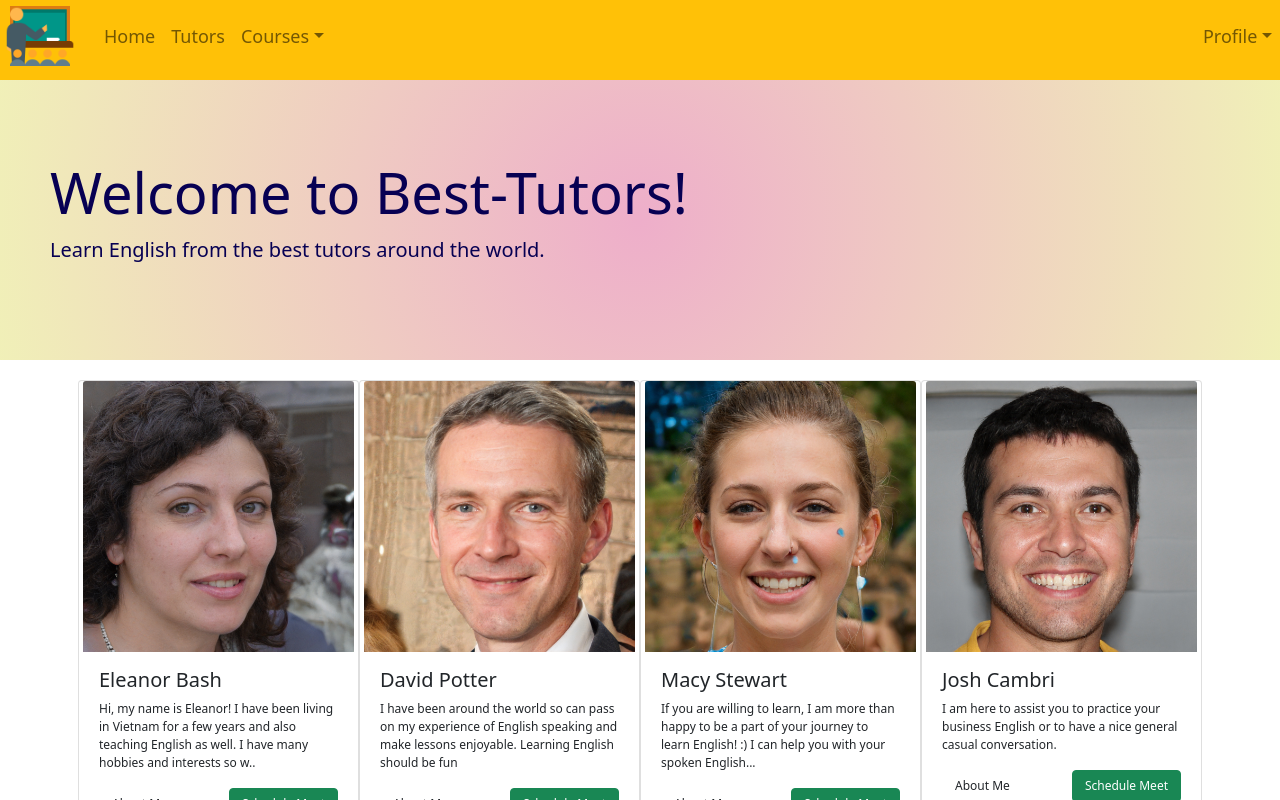
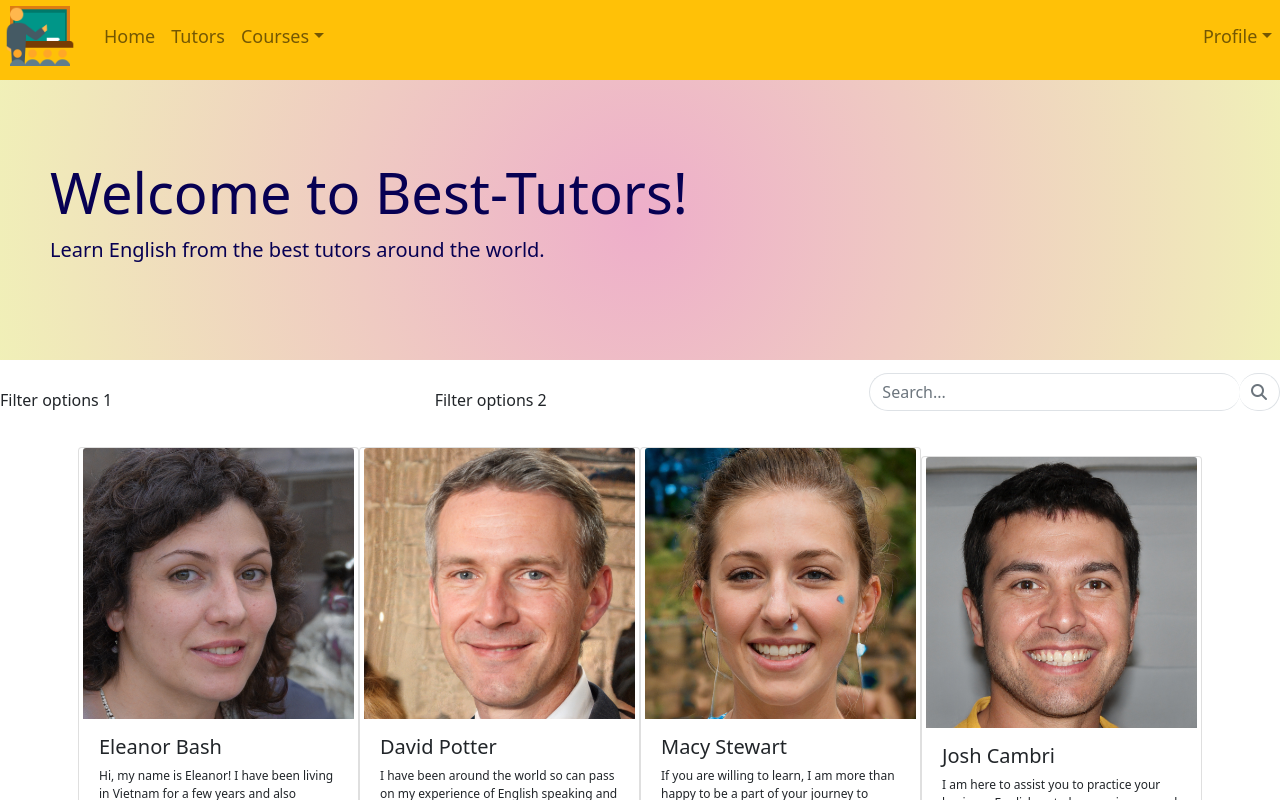
Before and after one commit to ziyaddhuka/tutoring-website, a React (Create React App) app: page / in a window 1280 px wide. Shown: the top 800 px of the page. Built offline with nearby package versions, Linux system fonts and the light colour scheme.

Commit message:
Search component skeleton

```diff
--- a/src/App.js
+++ b/src/App.js
@@ -4,12 +4,14 @@ import Footer from './components/Footer';
 import Header from './components/header';
 import CardsLayout from './components/CardsLayout';
 import JumbotronBanner from './components/JumbotronBanner';
+import Search from './components/Search';
 // import TutorsFilter from './components/TutorsFilter';
 function App() {
   return (
   <div>
       <Header/>
       <JumbotronBanner/>
+      <Search/>
       <CardsLayout/>
       <Footer/>
   </div>
--- /dev/null
+++ b/src/components/Search.js
@@ -0,0 +1,32 @@
+import React, { Component } from 'react';
+import './search.css';
+
+class Search extends Component {
+    state = {  }
+    render() {
+        return (
+            <div class="container-search">
+                <div class="row">
+                    <div class="col-sm align-middle">
+                        Filter options 1
+                    </div>
+                    <div class="col-sm align-middle">
+                        Filter options 2
+                    </div>
+                    <div class="col-sm align-middle search">
+                        <div class="input-group mb-3">
+                            <input type="text" class="form-control border-end-0 border rounded-pill" placeholder="Search..."/>
+                            <div class="input-group-append">
+                                <button class="btn btn-outline-secondary bg-white border-start-0 border rounded-pill ms-n3" type="button">
+                                    <i class="fa fa-search"></i>
+                                </button>
+                            </div>
+                        </div>
+                    </div>
+                </div>
+            </div>
+        );
+    }
+}
+
+export default Search;
--- a/src/components/header.css
+++ b/src/components/header.css
@@ -16,6 +16,7 @@
 .navbar-brand img{
     height: 80px;
     width: 100%;
+    /* Delete if padding at logo is fine */
     padding-top: 0;
     padding-bottom: 0;
 }
--- /dev/null
+++ b/src/components/search.css
@@ -0,0 +1,8 @@
+.row{
+    align-items: center;
+    vertical-align: middle;
+    display:flexbox;
+}
+.container-search{
+    padding-top: 1%;
+}
```
